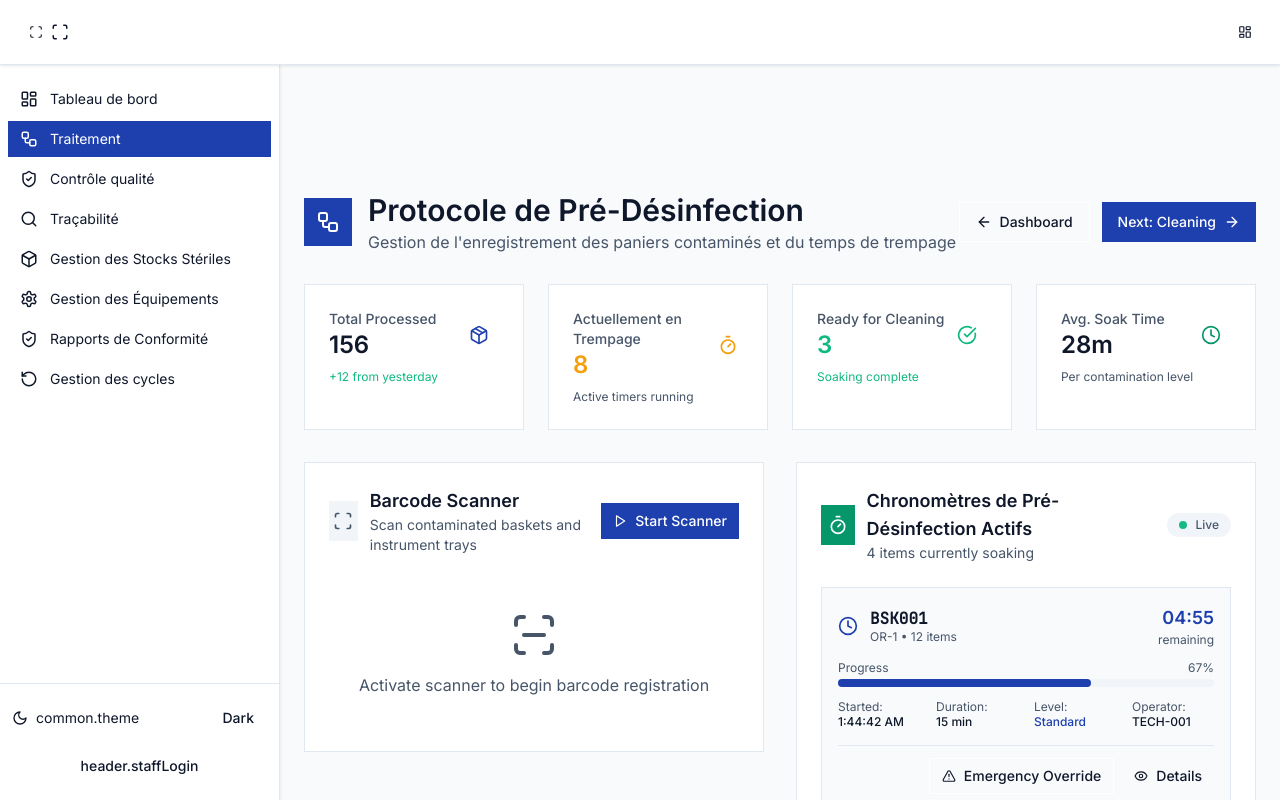
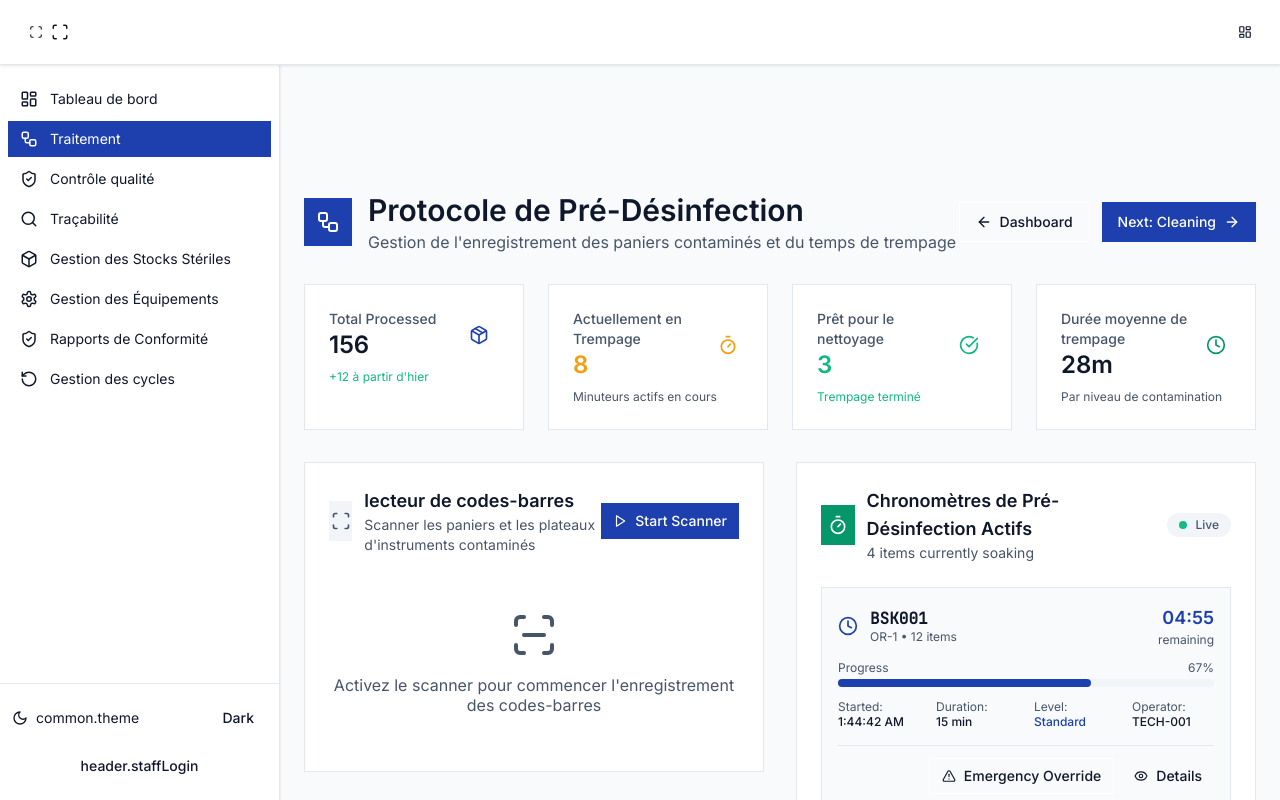
Before and after one commit to Wibmer4/TGISH, a React (Vite) app: page /pre-disinfection-workflow in a window 1280 px wide. Shown: the top 800 px of the page. Built offline with nearby package versions, Linux system fonts and the light colour scheme.

Commit message:
scan translate

```diff
--- a/src/pages/pre-disinfection-workflow/components/BarcodeScanner.jsx
+++ b/src/pages/pre-disinfection-workflow/components/BarcodeScanner.jsx
@@ -57,10 +57,10 @@ const BarcodeScanner = ({ onScanSuccess, isActive, onToggleScanner }) => {
           </div>
           <div>
             <h3 className="text-lg font-heading font-semibold text-foreground">
-              Barcode Scanner
+              lecteur de codes-barres
             </h3>
             <p className="text-sm text-muted-foreground">
-              Scan contaminated baskets and instrument trays
+              Scanner les paniers et les plateaux d'instruments contaminés
             </p>
           </div>
         </div>
@@ -166,7 +166,7 @@ const BarcodeScanner = ({ onScanSuccess, isActive, onToggleScanner }) => {
         <div className="text-center py-8">
           <Icon name="ScanLine" size={48} className="text-muted-foreground mx-auto mb-4" />
           <p className="text-muted-foreground">
-            Activate scanner to begin barcode registration
+            Activez le scanner pour commencer l'enregistrement des codes-barres
           </p>
         </div>
       )}
--- a/src/pages/pre-disinfection-workflow/index.jsx
+++ b/src/pages/pre-disinfection-workflow/index.jsx
@@ -226,7 +226,7 @@ const PreDisinfectionWorkflow = () => {
                 </div>
               </div>
               <div className="mt-2 text-xs text-success">
-                +12 from yesterday
+                +12 à partir d'hier
               </div>
             </div>
 
@@ -241,14 +241,14 @@ const PreDisinfectionWorkflow = () => {
                 </div>
               </div>
               <div className="mt-2 text-xs text-muted-foreground">
-                Active timers running
+                Minuteurs actifs en cours
               </div>
             </div>
 
             <div className="bg-card border border-border rounded-lg p-6">
               <div className="flex items-center justify-between">
                 <div>
-                  <p className="text-sm font-medium text-muted-foreground">Ready for Cleaning</p>
+                  <p className="text-sm font-medium text-muted-foreground">Prêt pour le nettoyage</p>
                   <p className="text-2xl font-bold text-success">{workflowStats?.readyForCleaning}</p>
                 </div>
                 <div className="w-10 h-10 bg-success/10 rounded-lg flex items-center justify-center">
@@ -256,14 +256,14 @@ const PreDisinfectionWorkflow = () => {
                 </div>
               </div>
               <div className="mt-2 text-xs text-success">
-                Soaking complete
+                Trempage terminé
               </div>
             </div>
 
             <div className="bg-card border border-border rounded-lg p-6">
               <div className="flex items-center justify-between">
                 <div>
-                  <p className="text-sm font-medium text-muted-foreground">Avg. Soak Time</p>
+                  <p className="text-sm font-medium text-muted-foreground">Durée moyenne de trempage</p>
                   <p className="text-2xl font-bold text-foreground">{workflowStats?.averageSoakTime}m</p>
                 </div>
                 <div className="w-10 h-10 bg-accent/10 rounded-lg flex items-center justify-center">
@@ -271,7 +271,7 @@ const PreDisinfectionWorkflow = () => {
                 </div>
               </div>
               <div className="mt-2 text-xs text-muted-foreground">
-                Per contamination level
+                Par niveau de contamination
               </div>
             </div>
           </div>
--- a/src/pages/staff-login/components/HospitalBranding.jsx
+++ b/src/pages/staff-login/components/HospitalBranding.jsx
@@ -49,7 +49,7 @@ const HospitalBranding = () => {
       <div className="text-xs text-muted-foreground space-y-1">
         <div className="flex items-center justify-center space-x-2">
           <Icon name="Phone" size={12} />
-          <span>+212 631 005 004</span>
+          <span>+212 600 000 000</span>
         </div>
         <div className="flex items-center justify-center space-x-2">
           <Icon name="Mail" size={12} />
```
